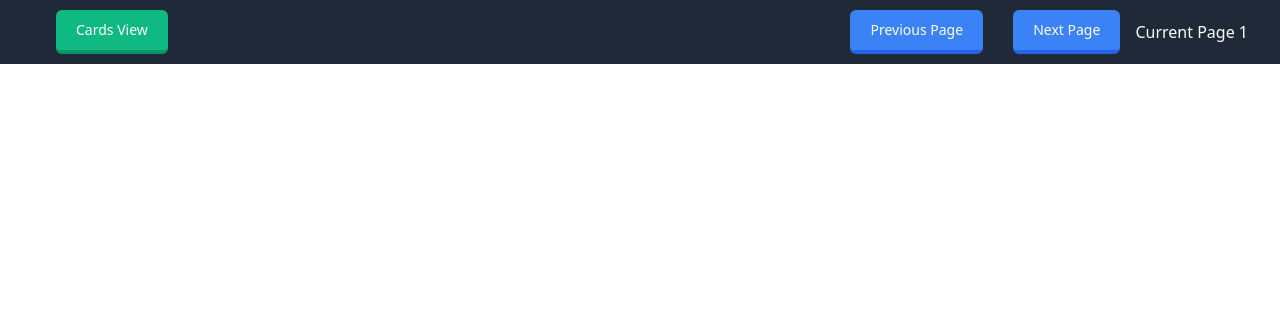
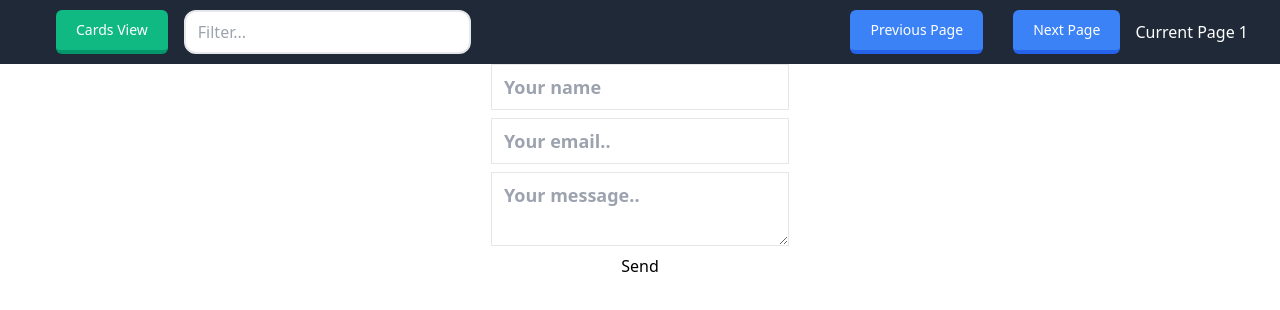
Before and after one commit to jonfossheim/mtgsomething, a React (Create React App) app: page /form in a window 1280 px wide. Shown: the top 310 px of the page. Built offline with nearby package versions, Linux system fonts and the light colour scheme.

Commit message:
school form examples

```diff
--- a/package.json
+++ b/package.json
@@ -4,16 +4,19 @@
   "private": true,
   "dependencies": {
     "@craco/craco": "^6.1.1",
+    "@hookform/resolvers": "^1.3.5",
     "@testing-library/jest-dom": "^5.11.4",
     "@testing-library/react": "^11.1.0",
     "@testing-library/user-event": "^12.1.10",
     "axios": "^0.21.1",
     "react": "^17.0.1",
     "react-dom": "^17.0.1",
+    "react-hook-form": "^6.15.4",
     "react-router-dom": "^5.2.0",
     "react-scripts": "4.0.3",
     "sass": "^1.32.8",
-    "web-vitals": "^1.0.1"
+    "web-vitals": "^1.0.1",
+    "yup": "^0.32.9"
   },
   "scripts": {
     "start": "craco start",
--- a/src/App.js
+++ b/src/App.js
@@ -3,8 +3,10 @@ import { useState } from 'react';
 import Home from './pages/Home';
 import CardSpec from './pages/CardSpec';
 import Navbar from './components/Navbar';
+import FormYup from './pages/examples/FormYup';
 const App = () => {
   const [page, setPage] = useState(1);
+  const [filter, setFilter] = useState('');
 
   const handlePrev = () => {
     if (page === 1) {
@@ -22,13 +24,20 @@ const App = () => {
   return (
     <>
       <Router>
-        <Navbar handleNext={handleNext} handlePrev={handlePrev} page={page} />
-        <div className='pageContainer pt-16'>
+        <Navbar
+          handleNext={handleNext}
+          handlePrev={handlePrev}
+          page={page}
+          setFilter={setFilter}
+          filter={filter}
+        />
+        <div className='pageContainer pt-16 mb-6'>
           <Switch>
             <Route path='/' exact>
-              <Home page={page} />
+              <Home page={page} filter={filter} />
             </Route>
             <Route path='/card/:id' exact component={CardSpec} />
+            <Route path='/form' exact component={FormYup} />
           </Switch>
         </div>
       </Router>
--- a/src/components/Navbar.js
+++ b/src/components/Navbar.js
@@ -1,51 +1,12 @@
 import { Link } from 'react-router-dom';
-const Navbar = ({ handlePrev, handleNext, page }) => {
+import { useForm } from 'react-hook-form';
+import Searchbar from '../components/Searchbar';
+const Navbar = ({ handlePrev, handleNext, page, setFilter, filter }) => {
+  const { register, handleSubmit, errors } = useForm();
   return (
     <nav className='fixed bg-gray-800' style={{ width: '100%' }}>
       <div className='max-w-7xl mx-auto px-2 sm:px-6 lg:px-8'>
         <div className='relative flex items-center justify-between h-16'>
-          <div className='absolute inset-y-0 left-0 flex items-center sm:hidden'>
-            <button
-              type='button'
-              className='inline-flex items-center justify-center p-2 rounded-md text-gray-400 hover:text-white hover:bg-gray-700 focus:outline-none focus:ring-2 focus:ring-inset focus:ring-white'
-              aria-controls='mobile-menu'
-              aria-expanded='false'
-            >
-              <span className='sr-only'>Open main menu</span>
-
-              <svg
-                className='block h-6 w-6'
-                xmlns='http://www.w3.org/2000/svg'
-                fill='none'
-                viewBox='0 0 24 24'
-                stroke='currentColor'
-                aria-hidden='true'
-              >
-                <path
-                  stroke-linecap='round'
-                  stroke-linejoin='round'
-                  stroke-width='2'
-                  d='M4 6h16M4 12h16M4 18h16'
-                />
-              </svg>
-
-              <svg
-                className='hidden h-6 w-6'
-                xmlns='http://www.w3.org/2000/svg'
-                fill='none'
-                viewBox='0 0 24 24'
-                stroke='currentColor'
-                aria-hidden='true'
-              >
-                <path
-                  stroke-linecap='round'
-                  stroke-linejoin='round'
-                  stroke-width='2'
-                  d='M6 18L18 6M6 6l12 12'
-                />
-              </svg>
-            </button>
-          </div>
           <div className='flex-1 flex items-center justify-center sm:items-stretch sm:justify-start'>
             <div className='hidden sm:block sm:ml-6'>
               <div className='flex space-x-4'>
@@ -55,6 +16,13 @@ const Navbar = ({ handlePrev, handleNext, page }) => {
                 >
                   Cards View
                 </Link>
+                <Searchbar
+                  register={register}
+                  handleSubmit={handleSubmit}
+                  errors={errors}
+                  setFilter={setFilter}
+                  filter={filter}
+                />
               </div>
             </div>
           </div>
--- /dev/null
+++ b/src/components/Searchbar.js
@@ -0,0 +1,26 @@
+const Searchbar = ({ register, handleSubmit, errors, filter, setFilter }) => {
+  function onSubmit(data) {
+    console.log(data);
+  }
+
+  const handleChange = e => {
+    //setFilter(e.target.value);
+  };
+
+  return (
+    <form onSubmit={handleSubmit(onSubmit)}>
+      <input
+        name='filter'
+        type='text'
+        id='filter'
+        className='w-full pl-3 pr-10 py-2 border-2 border-gray-200 rounded-xl hover:border-gray-300 focus:outline-none focus:border-blue-500 transition-colors'
+        placeholder='Filter...'
+        onChange={handleChange}
+        ref={register}
+      />
+      {errors.filter && <span>This field is required</span>}
+    </form>
+  );
+};
+
+export default Searchbar;
--- a/src/pages/Home.js
+++ b/src/pages/Home.js
@@ -43,11 +43,11 @@ const Home = ({ page }) => {
     return <div>ERROR: An error occured</div>;
   }
 
-  const filtered = cards.filter(card => card.imageUrl);
+  const withImages = cards.filter(card => card.imageUrl);
 
   return (
     <>
-      {filtered.map(card => {
+      {withImages.map(card => {
         return (
           <Link key={card.id} to={`/card/${card.id}`}>
             <Card
--- /dev/null
+++ b/src/pages/examples/FormYup.js
@@ -0,0 +1,62 @@
+import { useForm } from 'react-hook-form';
+import * as yup from 'yup';
+import { yupResolver } from '@hookform/resolvers/yup';
+
+const schema = yup.object().shape({
+  name: yup.string().required('Please enter your name'),
+  email: yup
+    .string()
+    .required('Please enter an email address')
+    .email('Please enter a valid email address'),
+  message: yup
+    .string()
+    .required('Please enter your message')
+    .min(10, 'The message must be at least 10 characters')
+});
+
+const FormYup = () => {
+  const { register, handleSubmit, errors } = useForm({
+    resolver: yupResolver(schema)
+  });
+
+  function onSubmit(data) {
+    console.log('data', data);
+  }
+
+  console.log('error', errors);
+
+  return (
+    <form
+      onSubmit={handleSubmit(onSubmit)}
+      style={{ display: 'flex', flexDirection: 'column' }}
+    >
+      <input
+        className='mb-2  font-bold text-lg border py-2 px-3 text-grey-darkest'
+        name='name'
+        placeholder='Your name'
+        ref={register}
+      />
+      {errors.name && <span>{errors.name.message}</span>}
+
+      <input
+        className=' mb-2  font-bold text-lg border py-2 px-3 text-grey-darkest'
+        name='email'
+        placeholder='Your email..'
+        ref={register}
+      />
+      {errors.email && <span>{errors.email.message}</span>}
+
+      <textarea
+        className='mb-2  font-bold text-lg border py-2 px-3 text-grey-darkest'
+        name='message'
+        placeholder='Your message..'
+        ref={register}
+      ></textarea>
+      {errors.message && <span>{errors.message.message}</span>}
+
+      <button>Send</button>
+    </form>
+  );
+};
+
+export default FormYup;
```
Also changed, not shown: 1 other file (tests, documents, lock files or other folders).
